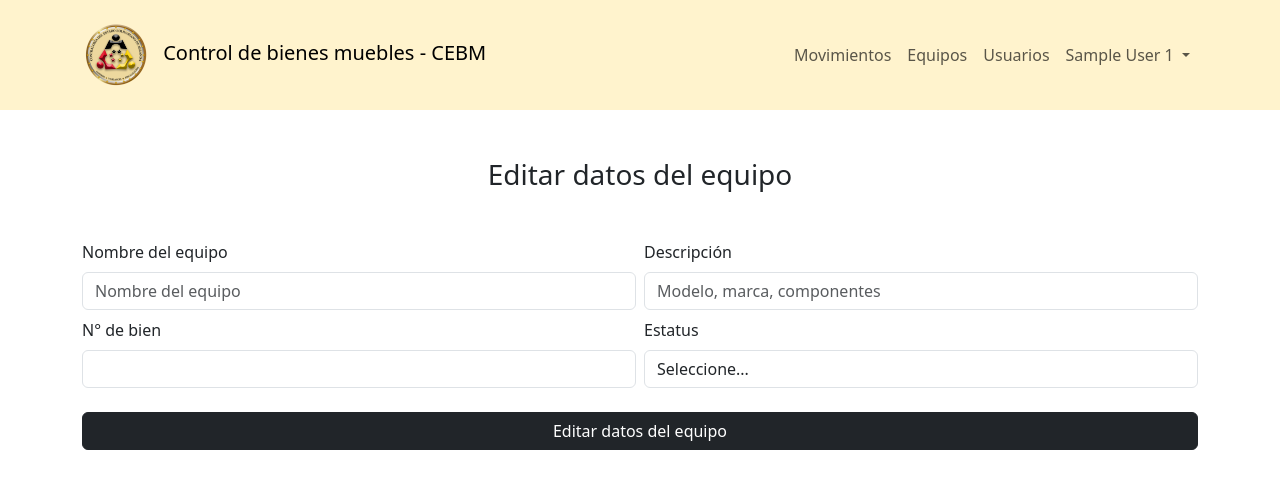
After one commit to Atomimox05/inventario-cebm, a PHP site: page /pages/editEquipo.php?id=1 in a window 1280 px wide. The commit adds this page. Shown: the top 489 px of the page. Run offline with PHP 8.4, Linux system fonts and the light colour scheme; the visitor is signed in with stand-in values (Sample User, id 1); tables that the repository leaves empty or names only in its code hold one stand-in row (values such as "Sample post").

Commit message:
Trabajando en edicion de equipos

```diff
--- /dev/null
+++ b/pages/editEquipo.php
@@ -0,0 +1,53 @@
+<?php
+    session_start();
+
+    if(!isset($_SESSION['id'])){
+        header('location: ../index.php');
+    }
+?>
+
+<?php include ('../config/Header.php'); ?>
+<?php include ('../config/NavBar.php'); ?>
+<?php
+    require('../config/conex.php');
+
+    $id = $_GET['id'];
+
+    $query = "SELECT * FROM equipos WHERE id = $id";
+    $result = mysqli_query($conn, $query);
+    $user = mysqli_fetch_array($result);
+?>
+
+<section class="mt-5">
+    <h3 class="text-center">Editar datos del equipo</h3>
+    <div class="container d-flex justify-content-center mt-5">
+        <form action="../services/equipos/edit_equipo.php" method="post" class="row g-2" autocomplete="off">
+            <input type="hidden" name="id" value="<?php echo($id)?>">
+            <div class="col-sm-6">
+                <label for="name" class="form-label">Nombre del equipo</label>
+                <input class="form-control" type="text" name="equipo" id="name" maxlength="80" placeholder="Nombre del equipo" required>
+            </div>
+            <div class="col-sm-6">
+                <label class="form-label" for="description">Descripción</label>
+                <input class="form-control" type="text" name="descripcion" id="description" placeholder="Modelo, marca, componentes" required>
+            </div>
+            <div class="col-sm-6">
+                <label for="bien" class="form-label">N° de bien</label>
+                <input type="text" class="form-control" name="n_bien" id="bien" maxlength="8" required>
+            </div>
+            <div class="col-sm-6">
+                <label class="form-label" for="status">Estatus</label>
+                <select class="form-control" name="estatus" id="status" required>
+                    <option selected disabled>Seleccione...</option>
+                    <option value="0">Excelentes condiciones</option>
+                    <option value="1">Buenas condiciones</option>
+                    <option value="2">Condiciones regulares</option>
+                    <option value="3">Malas condiciones</option>
+                </select>
+            </div>
+            <div class="d-grid gap-2 mt-4">
+                <input class="btn btn-dark" type="submit" value="Editar datos del equipo">
+            </div>
+        </form>
+    </div>
+</section>
--- a/services/equipos/create_equipo.php
+++ b/services/equipos/create_equipo.php
@@ -1,5 +1,5 @@
 <?php
-    include("../../config/conexion.php");
+    include("../../config/conex.php");
 
     if($_SERVER['REQUEST_METHOD'] == 'POST'){
         $equipo = $_POST['equipo'];
```
Also changed, not shown: pages/editUser.php (+8 -0 lines), pages/equipos.php (+45 -45 lines).
